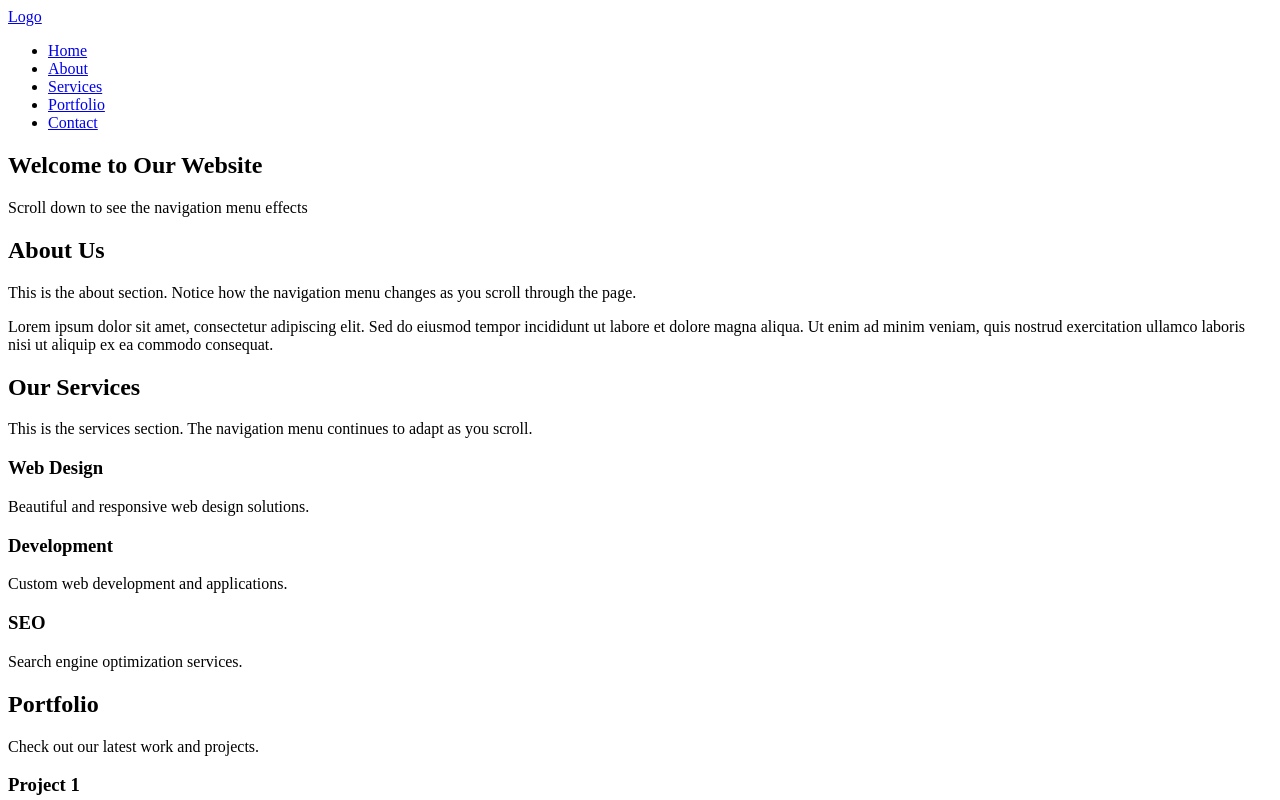
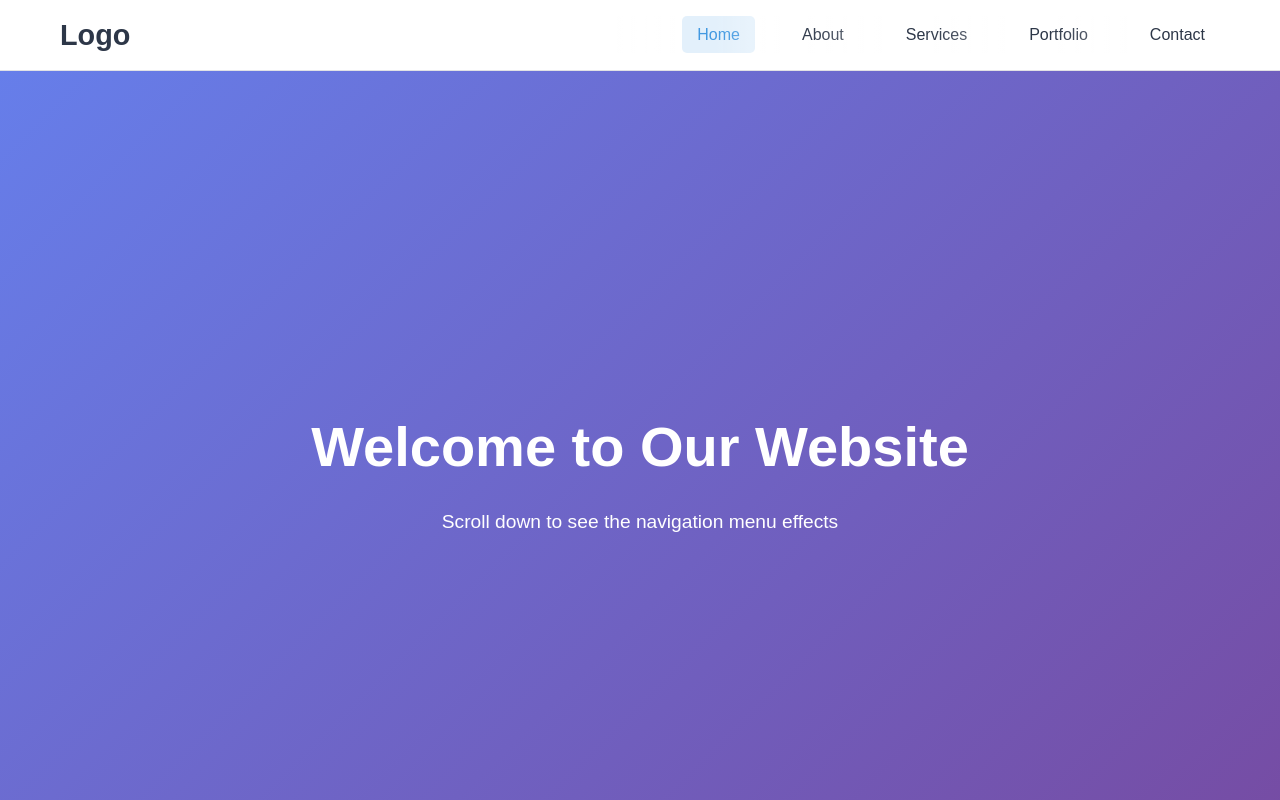
Before and after one commit to Rahul-tech-creator/SCT_WD_1, a plain HTML site: page index.html in a window 1280 px wide. Shown: the top 800 px of the page. Drawn offline with Linux system fonts and the light colour scheme.

Commit message:
Update index.html

```diff
--- a/index.html
+++ b/index.html
@@ -4,7 +4,7 @@
     <meta charset="UTF-8">
     <meta name="viewport" content="width=device-width, initial-scale=1.0">
     <title>Interactive Navigation Menu</title>
-    <link rel="stylesheet" href="style`.css">
+    <link rel="stylesheet" href="style.css">
 </head>
 <body>
     <!-- Navigation Menu -->
```
